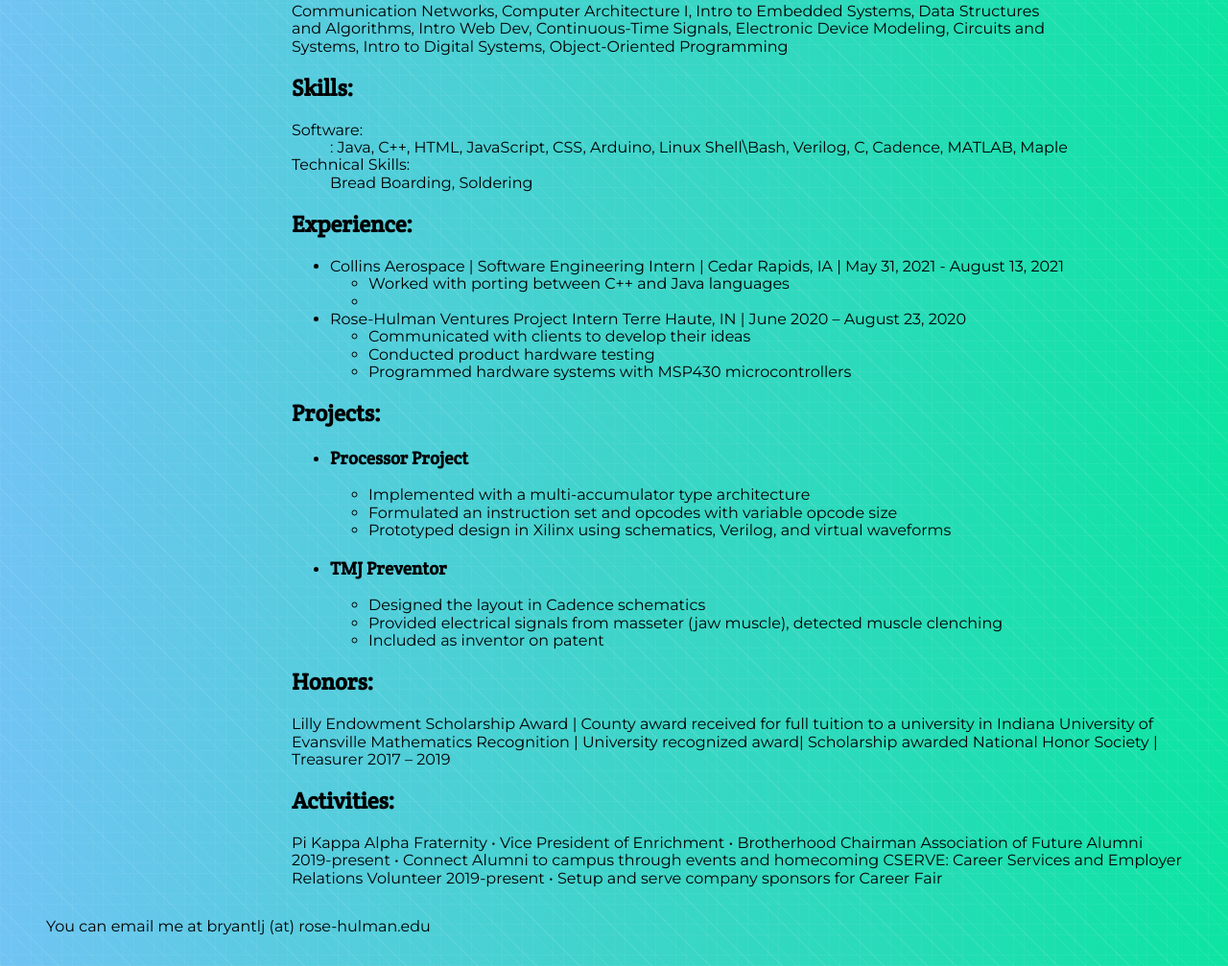
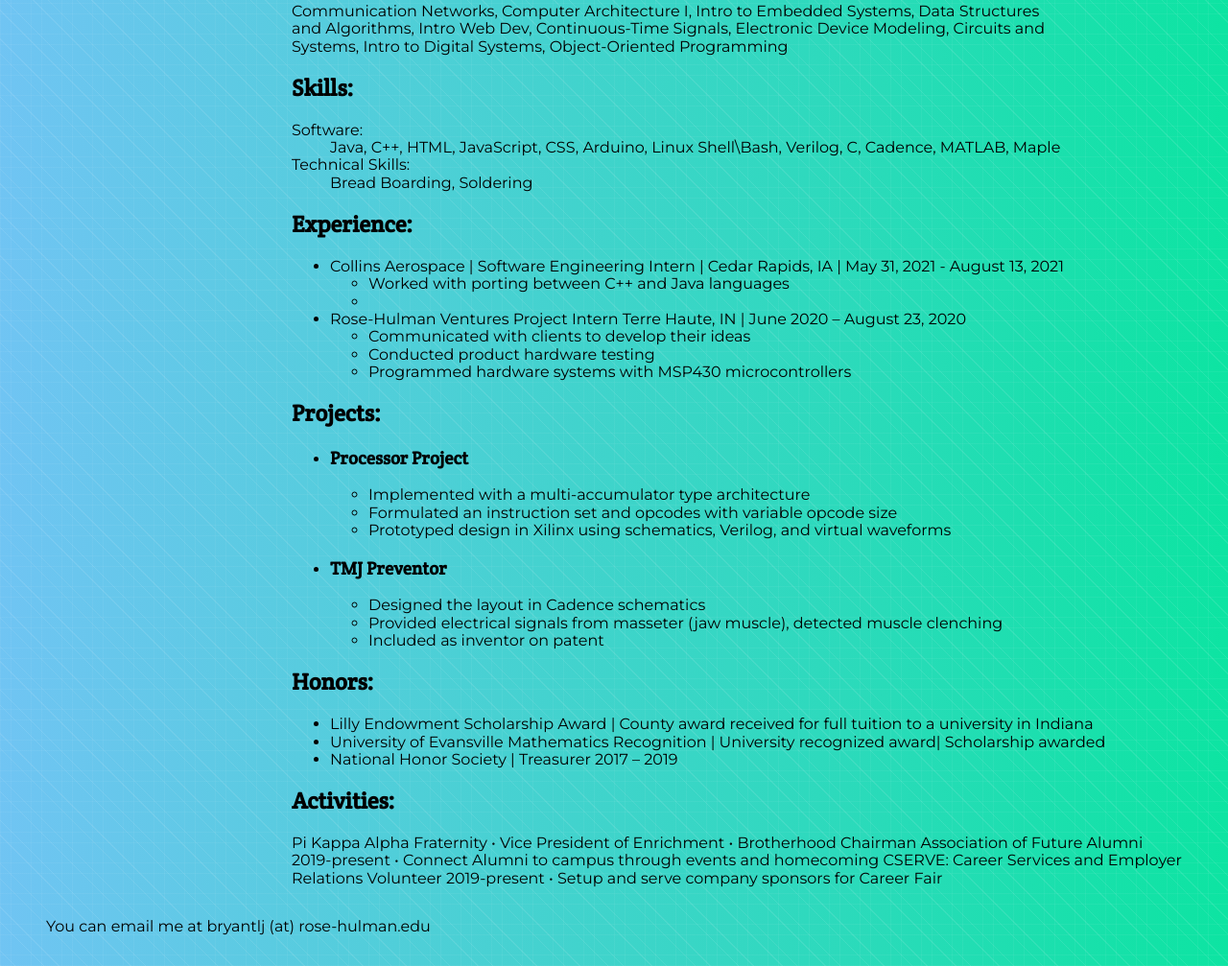
Before and after one commit to rhit-bryantlj/rhit-bryantlj.github.io, a plain HTML site: page resume.html in a window 1280 px wide. Shown: the part 352-1359 px from the top of the page at 96% size. Drawn offline with Linux system fonts and the light colour scheme.

Commit message:
formatted honors

```diff
--- a/resume.html
+++ b/resume.html
@@ -31,7 +31,7 @@
 <h2>Skills:</h2>
 <dl>
     <dt>Software:</dt>
-    <dd>: Java, C++, HTML, JavaScript, CSS, Arduino, Linux Shell\Bash, Verilog, C, Cadence, MATLAB, Maple</dd>
+    <dd>Java, C++, HTML, JavaScript, CSS, Arduino, Linux Shell\Bash, Verilog, C, Cadence, MATLAB, Maple</dd>
     <dt>Technical Skills:</dt>
     <dd>Bread Boarding, Soldering</dd>
 </dl>
@@ -81,10 +81,12 @@
     </li>
 </ul>
 
-
-<h2>Honors:</h2>	Lilly Endowment Scholarship Award | County award received for full tuition to a university in Indiana
-University of Evansville Mathematics Recognition | University recognized award| Scholarship awarded
-National Honor Society | Treasurer 2017 – 2019
+<h2>Honors:</h2>
+<ul>
+    <li>Lilly Endowment Scholarship Award | County award received for full tuition to a university in Indiana</li>
+    <li>University of Evansville Mathematics Recognition | University recognized award| Scholarship awarded</li>
+    <li>National Honor Society | Treasurer 2017 – 2019 </li>
+</ul>
 
 <h2>Activities:</h2>	Pi Kappa Alpha Fraternity
 •	Vice President of Enrichment
```
